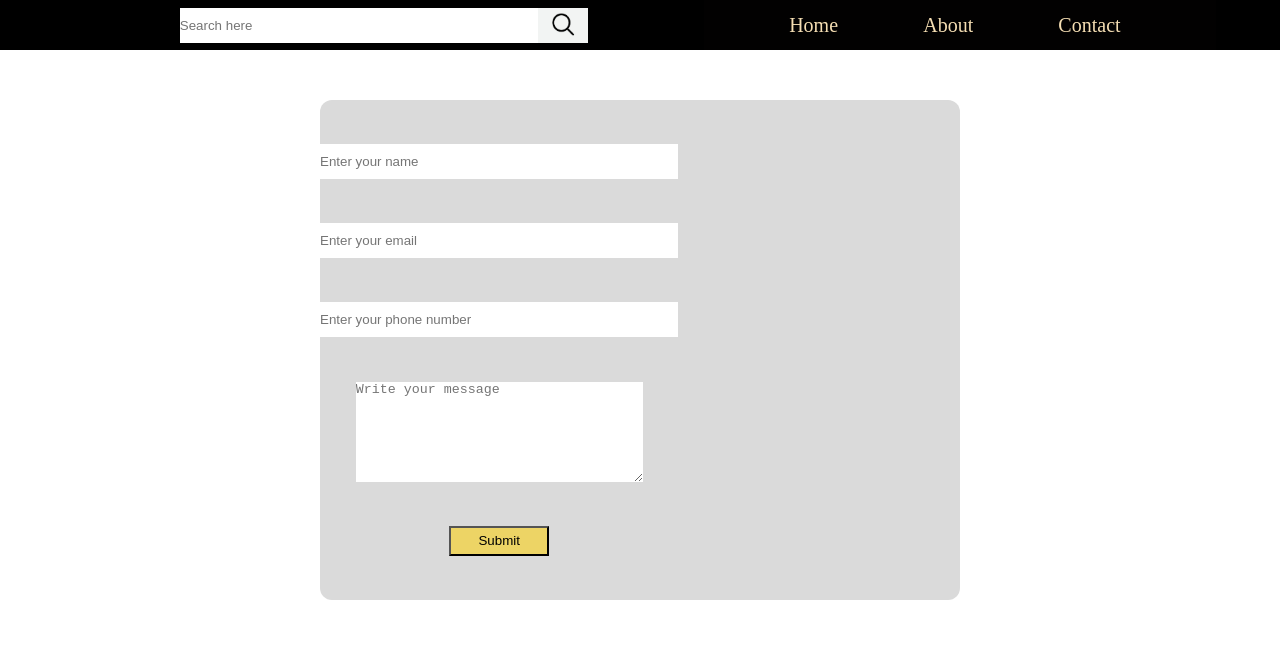
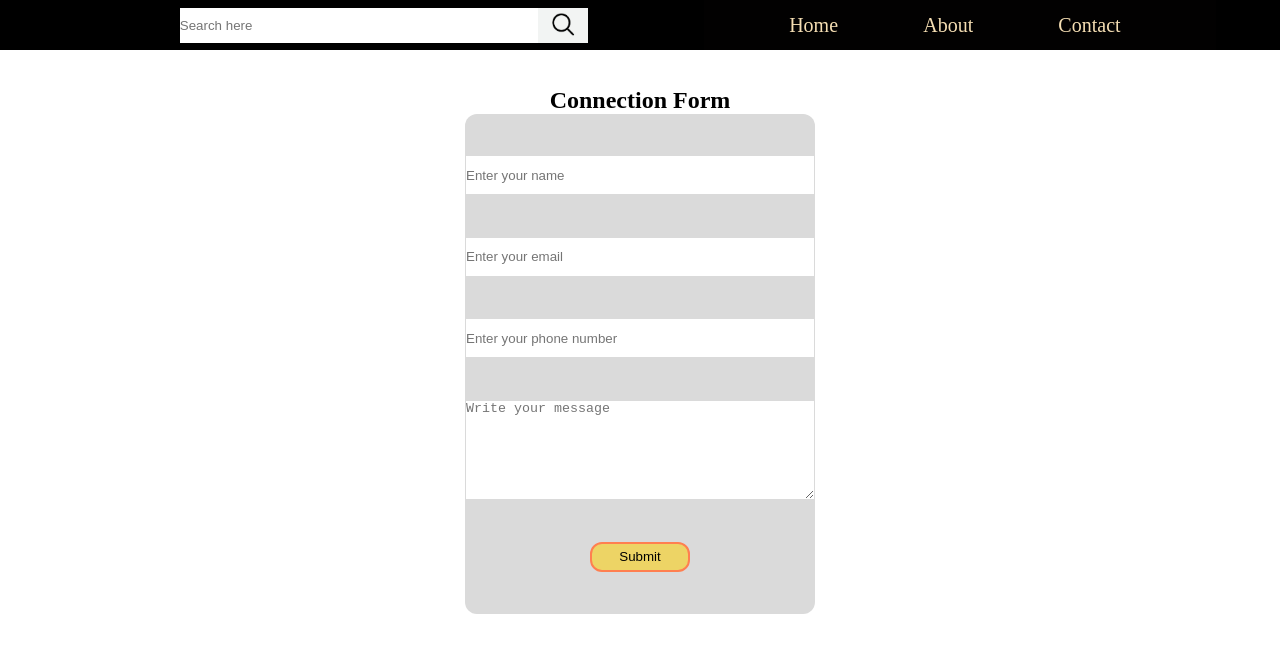
Before and after one commit to Yashraj595/MERN-, a React (Vite) app: page /contact in a window 1280 px wide. Shown: the top 652 px of the page. Built offline with nearby package versions, Linux system fonts and the light colour scheme.

Commit message:
fixing form

```diff
--- a/src/pages/Contact.css
+++ b/src/pages/Contact.css
@@ -27,22 +27,33 @@
         justify-content: center;
         align-items: center;
         flex-wrap: wrap;
+        flex-direction: column;
 
       }
+
 #contatinner{
   height: 500px;
-width: 50vw;
+width: 350px;
 background-color: #dadada;
 border-radius: 12px;
 display: flex;
+/* border: 2px solid black; */
 }
+
+@media (max-width:450px){
+ #contatinner{
+  width: 70vw;
+ }
+}
+
+
 
 
 #contatinner textarea{
   background-color: white;
-  width: 80%;
+  width: 100%;
   height: 100px;
-  border: none;
+
 }
 
 form{
@@ -52,11 +63,24 @@ form{
   align-items: center;
   justify-content: space-evenly;
   flex-wrap: wrap;
+  width: 100%;
+
 }
 
-button{
+
+#submitbutton{
   width: 100px;
   height: 30px;
   /* border-radius: 10px; */
   background-color: rgba(255, 208, 0, 0.534);
+  border:2px solid coral;
+  border-radius: 12px;
 }
+
+.forminput{
+  width: 100%;
+  background-color: white;
+  height: 40px;
+  border: 1px solid #dadada;
+
+}
--- a/src/pages/Contact.jsx
+++ b/src/pages/Contact.jsx
@@ -8,31 +8,36 @@ const Contact = () => {
       <Navigation />
 
       <div id="contactouter">
+        <h2>Connection Form</h2>
         <div id="contatinner">
+          <form>
+            <input
+              className="forminput"
+              type="text"
+              placeholder="Enter your name"
+            />
 
+            <input
+              className="forminput"
+              type="email"
+              placeholder="Enter your email"
+            />
 
+            {/* <label>Phone</label><br /> */}
+            <input
+              className="forminput"
+              type="tel"
+              placeholder="Enter your phone number"
+            />
 
-      <form>
+            {/* <label>Message</label><br /> */}
+            <textarea
+              className="forminput"
+              placeholder="Write your message"
+            ></textarea>
 
-
-        <input type="text" placeholder="Enter your name" />
-
-
-
-        <input type="email" placeholder="Enter your email" />
-
-
-        {/* <label>Phone</label><br /> */}
-        <input type="tel" placeholder="Enter your phone number" />
-
-
-        {/* <label>Message</label><br /> */}
-        <textarea placeholder="Write your message"></textarea>
-
-
-        <button type="submit">Submit</button>
-      </form>
-
+            <button id='submitbutton' type="submit">Submit</button>
+          </form>
         </div>
       </div>
     </>
```
